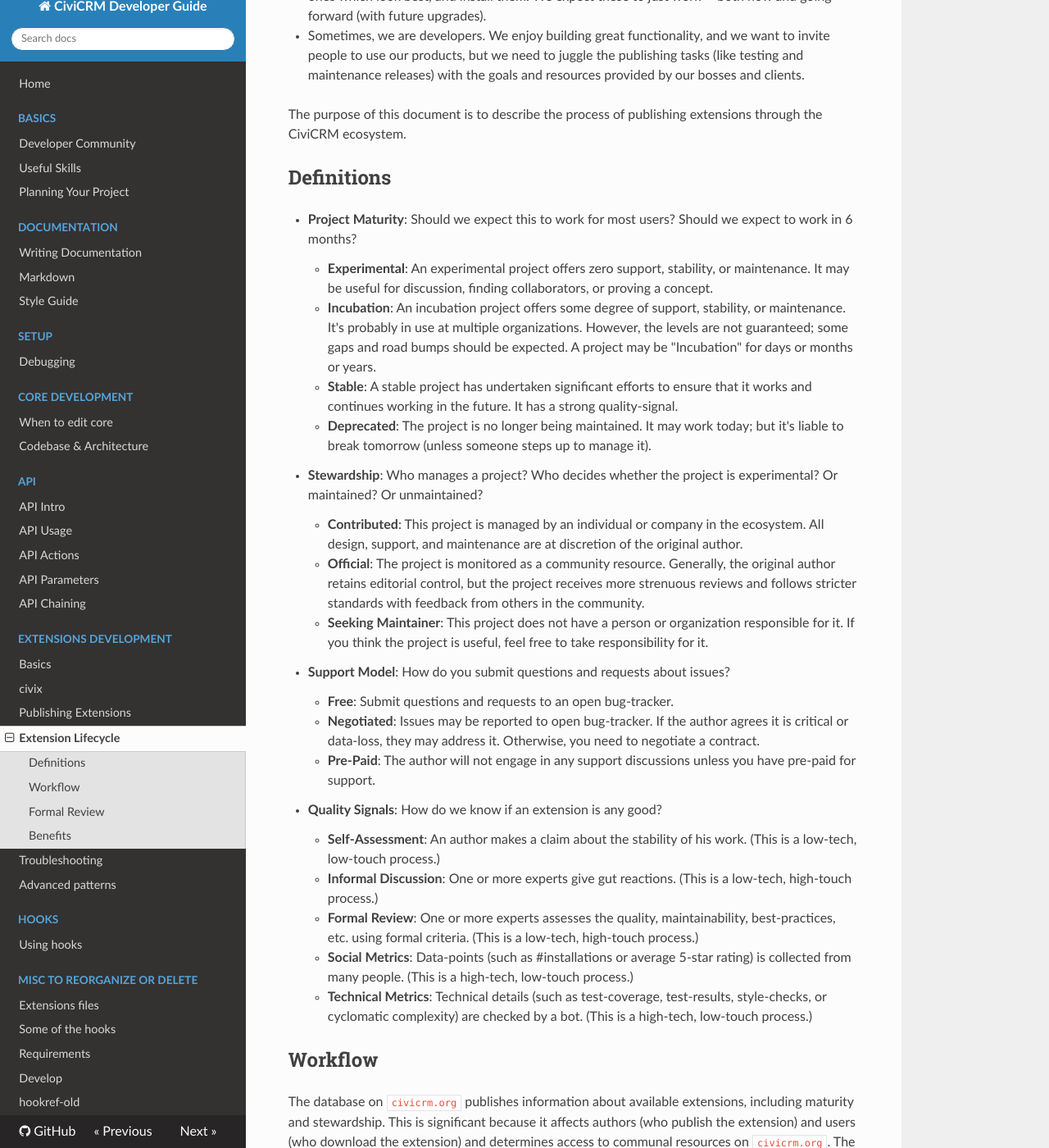
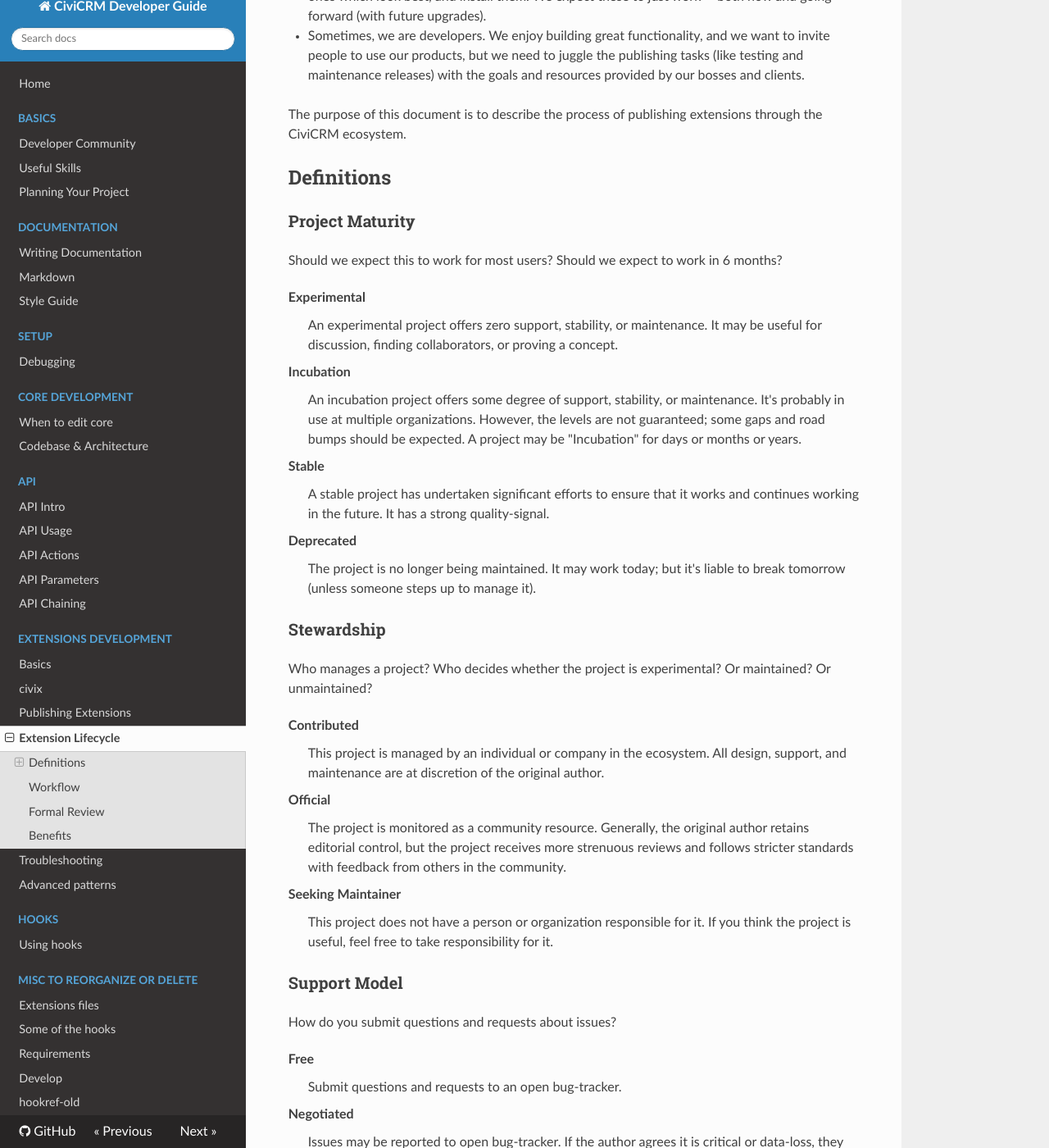
Before and after one commit to civicrm/civicrm-dev-docs, an MkDocs documentation site: the page built from docs/extend-stages.md, in a window 1280 px wide and 1400 px high, scrolled down 392 px. Shown: the whole window at 82% size. Built offline with MkDocs 1.6.1, drawn with Linux system fonts in a browser that asks for light colours; nearby versions of some CDN libraries; old or Windows-style settings are respelled for this version of MkDocs; some of the changed text lies outside the part shown.

Commit message:
lifecycle - using markdown syntax for definition lists

```diff
--- a/docs/extend-stages.md
+++ b/docs/extend-stages.md
@@ -23,55 +23,94 @@
 
 ## Definitions
 
--   **Project Maturity**: Should we expect this to work for most users? Should
-    we expect to work in 6 months?
-    -   **Experimental**: An experimental project offers zero support,
-        stability, or maintenance. It may be useful for discussion, finding
-        collaborators, or proving a concept.
-    -   **Incubation**: An incubation project offers some degree of support,
-        stability, or maintenance. It's probably in use at multiple
-        organizations. However, the levels are not guaranteed; some gaps and
-        road bumps should be expected. A project may be "Incubation" for days
-        or months or years.
-    -   **Stable**: A stable project has undertaken significant efforts to
-        ensure that it works and continues working in the future. It has a
-        strong quality-signal.
-    -   **Deprecated**: The project is no longer being maintained. It may work
-        today; but it's liable to break tomorrow (unless someone steps up to
-        manage it).
--   **Stewardship**: Who manages a project? Who decides whether the project is
-    experimental? Or maintained? Or unmaintained?
-    -   **Contributed**: This project is managed by an individual or company in
-        the ecosystem. All design, support, and maintenance are at discretion
-        of the original author.
-    -   **Official**: The project is monitored as a community resource.
-        Generally, the original author retains editorial control, but the
-        project receives more strenuous reviews and follows stricter standards
-        with feedback from others in the community.
-    -   **Seeking Maintainer**: This project does not have a person or
-        organization responsible for it. If you think the project is useful,
-        feel free to take responsibility for it.
--   **Support Model**: How do you submit questions and requests about issues?
-    -   **Free**: Submit questions and requests to an open bug-tracker.
-    -   **Negotiated**: Issues may be reported to open bug-tracker. If the
-        author agrees it is critical or data-loss, they may address it.
-        Otherwise, you need to negotiate a contract.
-    -   **Pre-Paid**: The author will not engage in any support discussions
-        unless you have pre-paid for support.
--   **Quality Signals**: How do we know if an extension is any good?
-    -   **Self-Assessment**: An author makes a claim about the stability of his
-        work. (This is a low-tech, low-touch process.)
-    -   **Informal Discussion**: One or more experts give gut reactions. (This
-        is a low-tech, high-touch process.)
-    -   **Formal Review**: One or more experts assesses the quality,
-        maintainability, best-practices, etc. using formal criteria. (This is a
-        low-tech, high-touch process.)
-    -   **Social Metrics**: Data-points (such as #installations or average
-        5-star rating) is collected from many people. (This is a high-tech,
-        low-touch process.)
-    -   **Technical Metrics**: Technical details (such as test-coverage,
-        test-results, style-checks, or cyclomatic complexity) are checked by a
-        bot. (This is a high-tech, low-touch process.)
+### Project Maturity
+
+Should we expect this to work for most users? Should we expect to work in 6
+months?
+
+Experimental
+:   An experimental project offers zero support, stability, or maintenance.
+    It may be useful for discussion, finding collaborators, or proving a
+    concept.
+
+Incubation
+:   An incubation project offers some degree of support,
+    stability, or maintenance. It's probably in use at multiple
+    organizations. However, the levels are not guaranteed; some gaps and
+    road bumps should be expected. A project may be "Incubation" for days
+    or months or years.
+
+Stable
+:   A stable project has undertaken significant efforts to
+    ensure that it works and continues working in the future. It has a
+    strong quality-signal.
+
+Deprecated
+:   The project is no longer being maintained. It may work
+    today; but it's liable to break tomorrow (unless someone steps up to
+    manage it).
+
+### Stewardship
+
+Who manages a project? Who decides whether the project is experimental? Or
+maintained? Or unmaintained?
+
+Contributed
+:   This project is managed by an individual or company in the ecosystem. All
+    design, support, and maintenance are at discretion of the original author.
+
+Official
+:   The project is monitored as a community resource.
+    Generally, the original author retains editorial control, but the
+    project receives more strenuous reviews and follows stricter standards
+    with feedback from others in the community.
+
+Seeking Maintainer
+:   This project does not have a person or organization responsible for it.
+    If you think the project is useful, feel free to take responsibility for it.
+
+### Support Model
+
+How do you submit questions and requests about issues?
+
+Free
+:   Submit questions and requests to an open bug-tracker.
+
+Negotiated
+:   Issues may be reported to open bug-tracker. If the
+    author agrees it is critical or data-loss, they may address it.
+    Otherwise, you need to negotiate a contract.
+
+Pre-Paid
+:   The author will not engage in any support discussions unless you have
+    pre-paid for support.
+
+### Quality Signals
+
+How do we know if an extension is any good?
+
+Self-Assessment
+:   An author makes a claim about the stability of his
+    work. (This is a low-tech, low-touch process.)
+
+Informal Discussion
+:   One or more experts give gut reactions. (This
+    is a low-tech, high-touch process.)
+
+Formal Review
+:   One or more experts assesses the quality,
+    maintainability, best-practices, etc. using formal criteria. (This is a
+    low-tech, high-touch process.)
+
+Social Metrics
+:   Data-points (such as #installations or average
+    5-star rating) is collected from many people. (This is a high-tech,
+    low-touch process.)
+
+Technical Metrics
+:   Technical details (such as test-coverage,
+    test-results, style-checks, or cyclomatic complexity) are checked by a
+    bot. (This is a high-tech, low-touch process.)
 
 ## Workflow
 
--- a/mkdocs.yml
+++ b/mkdocs.yml
@@ -8,6 +8,7 @@
 markdown_extensions:
   - markdown.extensions.admonition
   - markdown.extensions.attr_list
+  - markdown.extensions.def_list
 pages:
 - Home: index.md
 - Basics:
```
